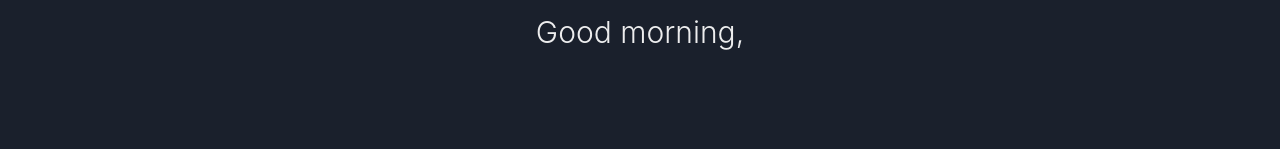
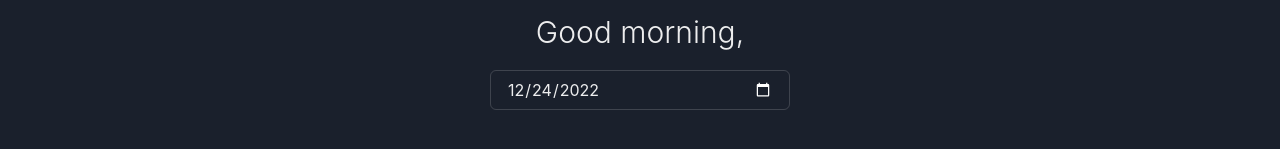
Before and after one commit to HansenJacobA/food-diary, a Next.js app: page /history in a window 1280 px wide. Shown: the part 165-314 px from the top of the page. Built offline with nearby package versions, Linux system fonts and the light colour scheme.

Commit message:
adds history

```diff
--- /dev/null
+++ b/src/components/searchForDay/index.tsx
@@ -0,0 +1,84 @@
+import { Card, Fade, Flex, Input, Text } from "@chakra-ui/react";
+import { useEffect, useState } from "react";
+import { getDayRecordsByDate } from "../../utilities/day";
+import { Record } from "../../types";
+
+export default function SearchForDay() {
+  const [selectedDate, setSelectedDate] = useState("");
+  const [selectedDayRecords, setSelectedDayRecords] = useState([]);
+
+  useEffect(() => {
+    const currentDate = getCurrentDate();
+    setSelectedDate(currentDate);
+
+    const currentDayRecords = getDayRecordsByDate(
+      new Date().toLocaleDateString()
+    );
+    setSelectedDayRecords(currentDayRecords);
+  }, []);
+
+  const getCurrentDate = (): string => {
+    const currentDate = new Date().toLocaleDateString().split("/");
+    const year = currentDate.pop();
+    currentDate.unshift(year);
+    const formattedDate = currentDate.join("-");
+    return formattedDate;
+  };
+
+  return (
+    <Fade in={true}>
+      <Flex w={300} direction="column" gap={5}>
+        <Input
+          type="date"
+          value={selectedDate}
+          onChange={function updateSelectedDate({ target }) {
+            setSelectedDate(target.value);
+          }}
+        />
+
+        {selectedDayRecords.map((record: Record, recordIndex: number) => (
+          <Fade in={true} key={recordIndex}>
+            <Card p={3} gap={2}>
+              <Flex direction="column" textAlign="center">
+                <Text fontWeight="bold">Time</Text>
+                <Text fontWeight="light">{record.time}</Text>
+              </Flex>
+
+              <Flex direction="column" textAlign="center">
+                <Text fontWeight="bold">Food</Text>
+                <Text fontWeight="light">{record.foodName}</Text>
+              </Flex>
+
+              <Flex direction="column" textAlign="center">
+                <Text fontWeight="bold">Cups of water drank</Text>
+                <Text fontWeight="light">{record.cupsOfWater}</Text>
+              </Flex>
+
+              <Flex direction="column" textAlign="center">
+                <Text fontWeight="bold">Weight</Text>
+                <Text fontWeight="light">{record.weight}</Text>
+              </Flex>
+
+              <Flex direction="column" textAlign="center">
+                <Text fontWeight="bold">Stool Rating</Text>
+                <Text fontWeight="light">{record.stoolRating} / 5</Text>
+              </Flex>
+
+              <Flex direction="column" textAlign="center">
+                <Text fontWeight="bold">Happiness Rating</Text>
+                <Text fontWeight="light">{record.happinessRating} / 5</Text>
+              </Flex>
+
+              <Flex direction="column" textAlign="center">
+                <Text fontWeight="bold">Notes</Text>
+                {record.recordNotes.map((note, noteIndex) => (
+                  <Text key={noteIndex}>{note}</Text>
+                ))}
+              </Flex>
+            </Card>
+          </Fade>
+        ))}
+      </Flex>
+    </Fade>
+  );
+}
--- a/src/pages/history/index.tsx
+++ b/src/pages/history/index.tsx
@@ -1,6 +1,7 @@
 import { Flex } from "@chakra-ui/react";
 import Template from "../../components/template";
 import Greeting from "../../components/greeting";
+import SearchForDay from "../../components/searchForDay";
 
 export default function History() {
   return (
@@ -14,6 +15,7 @@ export default function History() {
     >
       <Template />
       <Greeting />
+      <SearchForDay />
     </Flex>
   );
 }
--- a/src/utilities/day/index.ts
+++ b/src/utilities/day/index.ts
@@ -19,3 +19,9 @@ export const upsertDayByDate = (day: Day): void => {
   days[day.date] = day;
   setValueByKey("days", days);
 };
+
+export const getDayRecordsByDate = (date: string) => {
+  const days = getValueByKey("days");
+  const day = days[date];
+  return day?.records || [];
+};
```
